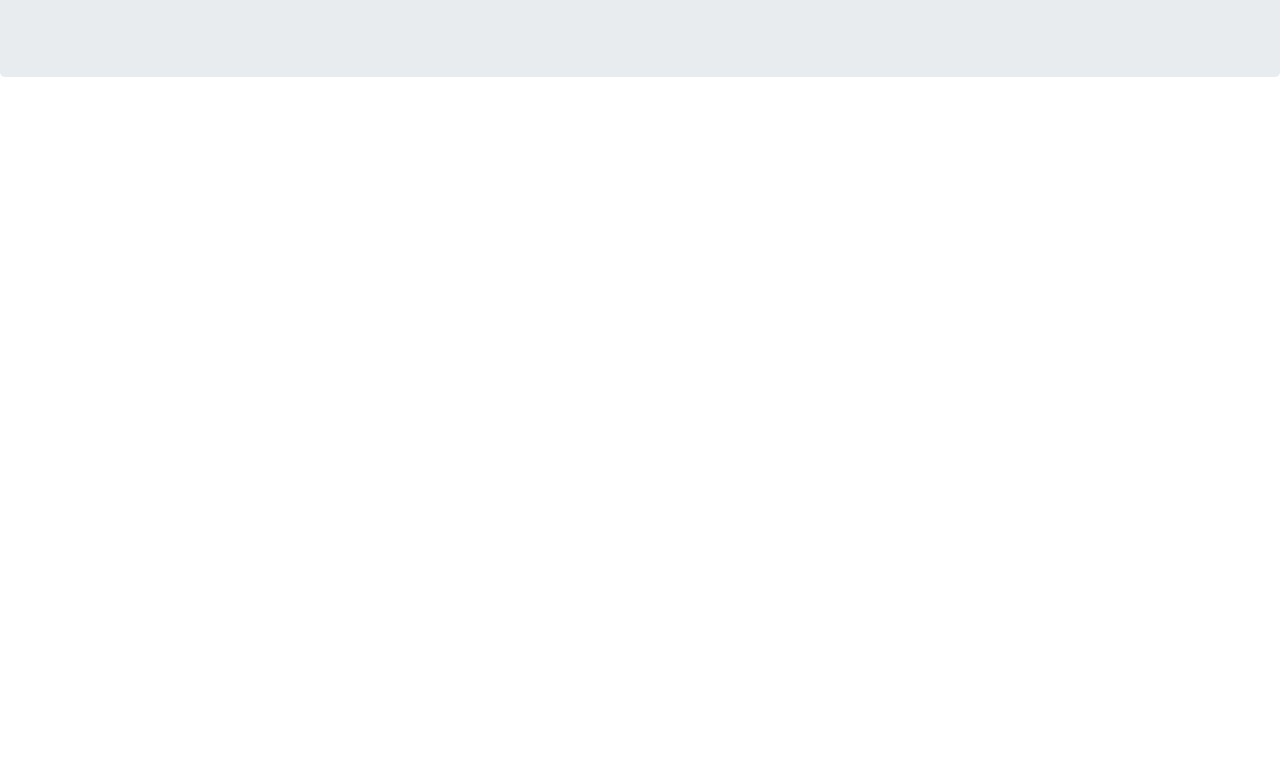
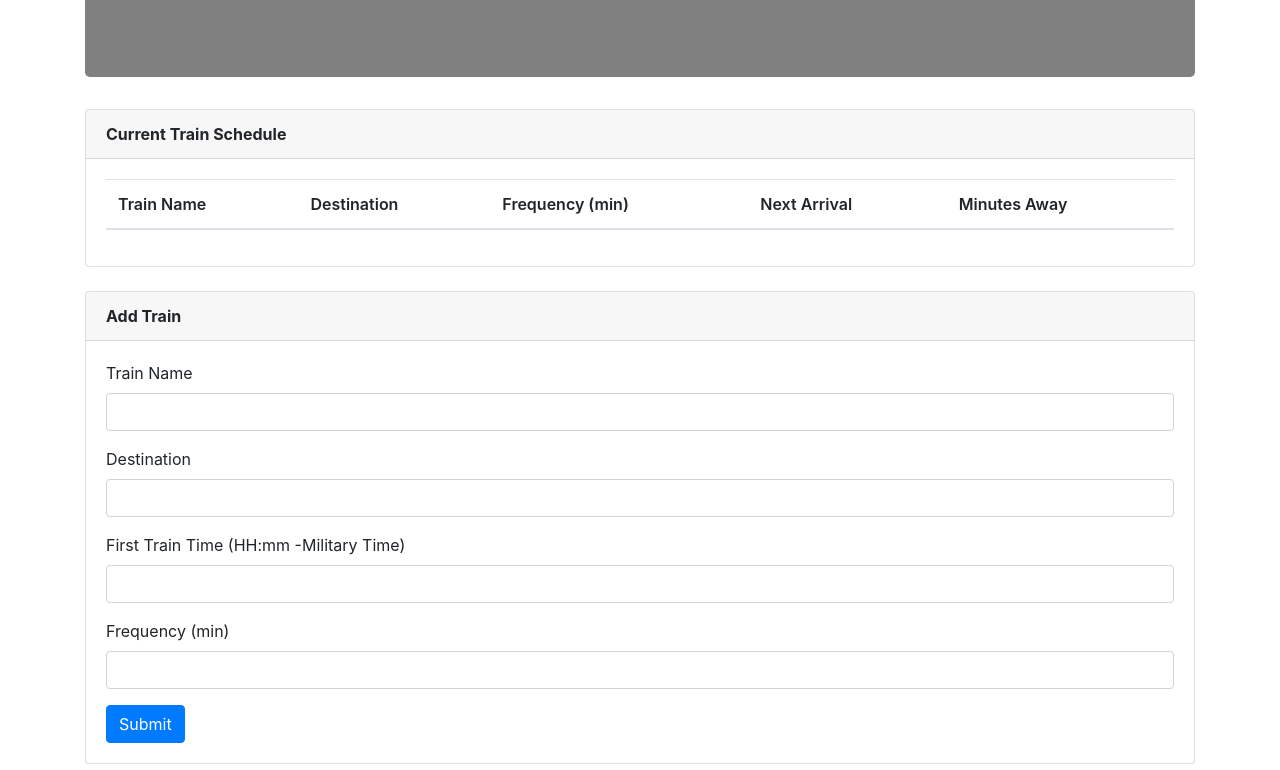
Before and after one commit to velasquez189/train_scheduler, a plain HTML site: page index.html in a window 1280 px wide. Shown: the part 191-961 px from the top of the page. Before the commit the page ends 800 px from the top, so only its background shows below. Drawn offline with nearby package versions, Linux system fonts and the light colour scheme.

Commit message:
HTML Done.

```diff
--- a/assets/css/main.css
+++ b/assets/css/main.css
@@ -0,0 +1,10 @@
+.jumbotron{
+    background-color: grey;
+    font-family: 'Abril Fatface', cursive;
+}
+.card-header{
+    font-weight: 700;
+}
+#train-table{
+    font-weight: 600;
+}
--- a/assets/css/reset.css
+++ b/assets/css/reset.css
@@ -0,0 +1,48 @@
+/* http://meyerweb.com/eric/tools/css/reset/
+   v2.0 | 20110126
+   License: none (public domain)
+*/
+
+html, body, div, span, applet, object, iframe,
+h1, h2, h3, h4, h5, h6, p, blockquote, pre,
+a, abbr, acronym, address, big, cite, code,
+del, dfn, em, img, ins, kbd, q, s, samp,
+small, strike, strong, sub, sup, tt, var,
+b, u, i, center,
+dl, dt, dd, ol, ul, li,
+fieldset, form, label, legend,
+table, caption, tbody, tfoot, thead, tr, th, td,
+article, aside, canvas, details, embed,
+figure, figcaption, footer, header, hgroup,
+menu, nav, output, ruby, section, summary,
+time, mark, audio, video {
+	margin: 0;
+	padding: 0;
+	border: 0;
+	font-size: 100%;
+	font: inherit;
+	vertical-align: baseline;
+}
+/* HTML5 display-role reset for older browsers */
+article, aside, details, figcaption, figure,
+footer, header, hgroup, menu, nav, section {
+	display: block;
+}
+body {
+	line-height: 1;
+}
+ol, ul {
+	list-style: none;
+}
+blockquote, q {
+	quotes: none;
+}
+blockquote:before, blockquote:after,
+q:before, q:after {
+	content: '';
+	content: none;
+}
+table {
+	border-collapse: collapse;
+	border-spacing: 0;
+}
--- a/index.html
+++ b/index.html
@@ -5,20 +5,86 @@
   <meta charset="utf-8" />
   <meta http-equiv="X-UA-Compatible" content="IE=edge">
   <title>Train Scheduler</title>
+
   <link rel="stylesheet" type="text/css" media="screen" href="assets/css/reset.css" />
-  <link rel="stylesheet" type="text/css" media="screen" href="assets/css/main.css" />
   <link href="https://maxcdn.bootstrapcdn.com/bootstrap/4.0.0/css/bootstrap.min.css" rel="stylesheet" integrity="sha384-Gn5384xqQ1aoWXA+058RXPxPg6fy4IWvTNh0E263XmFcJlSAwiGgFAW/dAiS6JXm"
     crossorigin="anonymous">
+    <link href="https://fonts.googleapis.com/css?family=Abril+Fatface" rel="stylesheet">
+  <link rel="stylesheet" type="text/css" media="screen" href="assets/css/main.css" />
 </head>
 
 <body>
-  <div class="jumbotron">
-    <div class="container">
+  <div class="container text-center">
+    <div class="jumbotron">
       <h1 class="display-3">Train Station</h1>
       <p class="lead">Train schedule</p>
     </div>
   </div>
 
+  <div class="container">
+    <div class="card">
+      <div class="card-header">Current Train Schedule</div>
+      <div class="card-body">
+        <table class="table">
+          <thead id="train-table">
+            <tr>
+              <th>Train Name</th>
+              <th>Destination</th>
+              <th>Frequency (min)</th>
+              <th>Next Arrival</th>
+              <th>Minutes Away</th>
+            </tr>
+          </thead>
+          <tbody>
+            <!-- <tr>
+              <td>FudgeFace</td>
+              <td>Larry</td>
+              <td>the Bird</td>
+              <td>@twitter</td>
+            </tr> -->
+          </tbody>
+        </table>
+      </div>
+    </div>
+  </div>
+
+  <br>
+
+  <div class="container">
+    <div class="card">
+      <div class="card-header">Add Train</div>
+      <div class="card-body">
+
+
+        <form>
+
+          <div class="form-group">
+            <label for="train-name">Train Name</label>
+            <input type="text" class="form-control" id="train-name">
+          </div>
+          <div class="form-group">
+            <label for="train-destination">Destination</label>
+            <input type="text" class="form-control" id="train-group">
+          </div>
+          <div class="form-group">
+            <label for="train-time">First Train Time (HH:mm -Military Time)</label>
+            <input type="text" class="form-control" id="train-time">
+          </div>
+          <div class="form-group">
+            <label for="train-frequency">Frequency (min)</label>
+            <input type="text" class="form-control" id="train-frequency">
+          </div>
+
+          <button type="submit" class="btn btn-primary">Submit</button>
+        </form>
+
+
+
+      </div>
+    </div>
+  </div>
+
+  <br>        <br>
   <script src="https://code.jquery.com/jquery-3.2.1.slim.min.js" integrity="sha384-KJ3o2DKtIkvYIK3UENzmM7KCkRr/rE9/Qpg6aAZGJwFDMVNA/GpGFF93hXpG5KkN"
     crossorigin="anonymous"></script>
   <script src="assets/javascript/app.js"></script>
```
